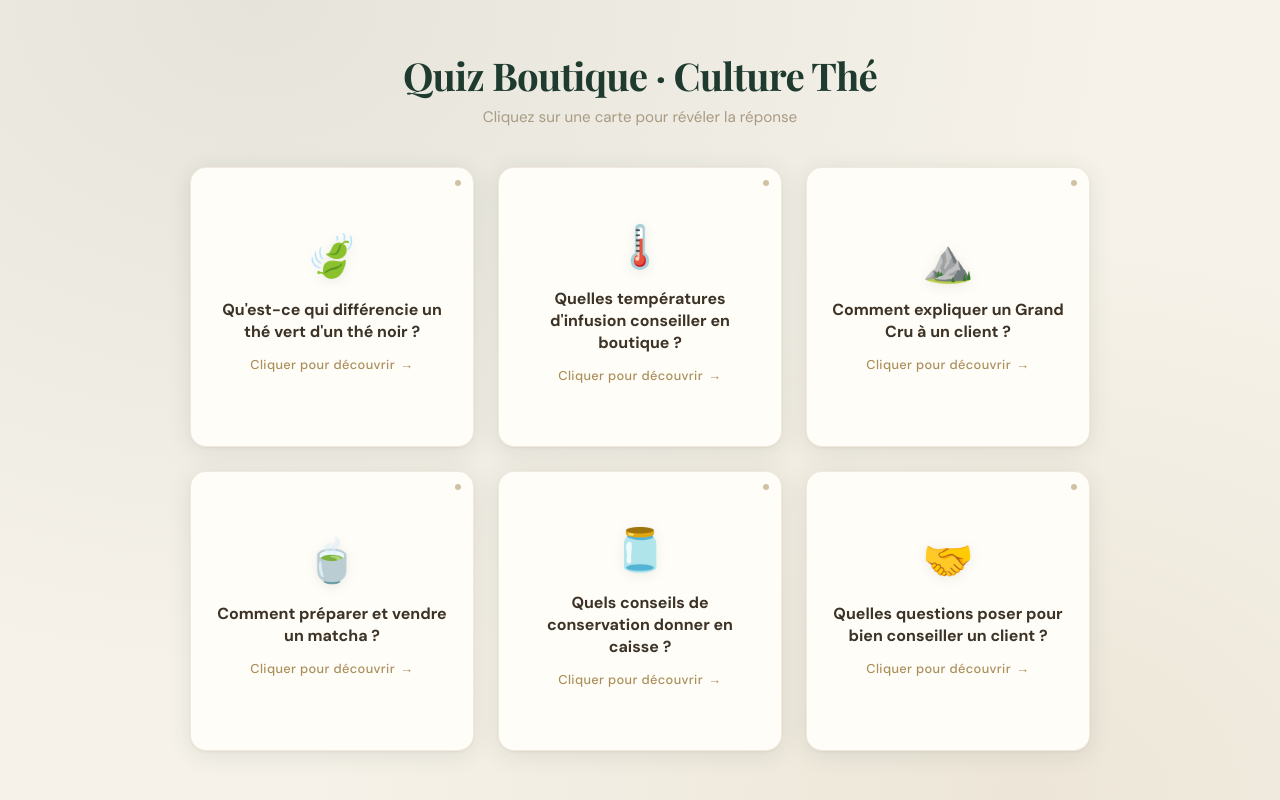
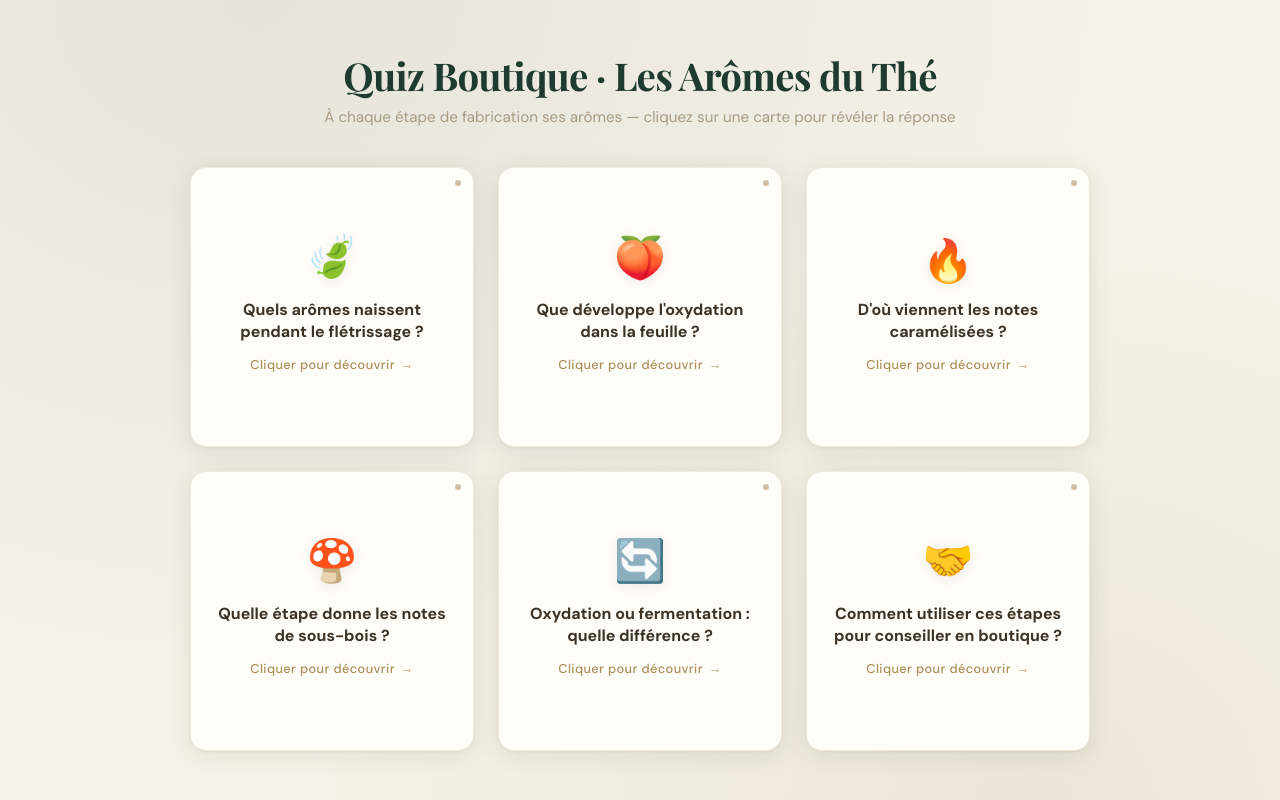
Before and after one commit to remivieu-ops/Flip-Card-2026, a plain HTML site: page Palais_des_thes/index.html in a window 1280 px wide. Drawn offline with nearby package versions, Linux system fonts and the light colour scheme.

Commit message:
Update index.html

```diff
--- a/Palais_des_thes/index.html
+++ b/Palais_des_thes/index.html
@@ -3,7 +3,7 @@
 <head>
 <meta charset="UTF-8">
 <meta name="viewport" content="width=device-width, initial-scale=1.0">
-<title>Flipcards - Palais des Thés</title>
+<title>Flipcards - Les arômes du thé | Palais des Thés</title>
 <link href="https://fonts.googleapis.com/css2?family=DM+Sans:wght@400;500;700&family=Playfair+Display:wght@600;700&display=swap" rel="stylesheet">
 <style>
   *,*::before,*::after{box-sizing:border-box;margin:0;padding:0}
@@ -222,8 +222,8 @@
 </style>
 </head>
 <body>
-<h1>Quiz Boutique &middot; Culture Thé</h1>
-<p class="subtitle">Cliquez sur une carte pour révéler la réponse</p>
+<h1>Quiz Boutique &middot; Les Arômes du Thé</h1>
+<p class="subtitle">À chaque étape de fabrication ses arômes &mdash; cliquez sur une carte pour révéler la réponse</p>
 
 <div class="grid">
   <!-- Card 1 -->
@@ -232,12 +232,12 @@
     <div class="card">
       <div class="card-face front">
         <div class="icon">🍃</div>
-        <div class="question">Qu'est-ce qui différencie un thé vert d'un thé noir ?</div>
+        <div class="question">Quels arômes naissent pendant le flétrissage ?</div>
         <span class="cta">Cliquer pour découvrir</span>
       </div>
       <div class="card-face back">
         <span class="answer-label">Réponse</span>
-        <p class="answer">Tous viennent du même arbuste, le <strong>Camellia sinensis</strong>. C'est le mode de fabrication qui change : le thé vert n'est <strong>pas oxydé</strong>, le thé noir l'est <strong>totalement</strong>. Entre les deux : l'oolong (oxydation partielle) et le thé sombre (oxydation + fermentation).</p>
+        <p class="answer">C'est l'étape des <strong>notes vertes</strong>, plus ou moins herbacées, et des <strong>notes florales fraîches</strong>. Les feuilles perdent leur humidité et s'assouplissent : les premiers composés aromatiques apparaissent.</p>
         <span class="click-back">↩ cliquer pour retourner</span>
       </div>
     </div>
@@ -248,13 +248,13 @@
   <label class="card-wrapper" for="c2">
     <div class="card">
       <div class="card-face front">
-        <div class="icon">🌡️</div>
-        <div class="question">Quelles températures d'infusion conseiller en boutique ?</div>
+        <div class="icon">🍑</div>
+        <div class="question">Que développe l'oxydation dans la feuille ?</div>
         <span class="cta">Cliquer pour découvrir</span>
       </div>
       <div class="card-face back">
         <span class="answer-label">Réponse</span>
-        <p class="answer">Repères simples : <strong>thé blanc et vert 70-80 °C</strong> (3 min), <strong>oolong 85-95 °C</strong>, <strong>thé noir et sombre 90-95 °C</strong> (3-5 min), <strong>infusions et rooibos 100 °C</strong> (5-7 min). Une eau trop chaude sur un thé vert = amertume garantie.</p>
+        <p class="answer">Les <strong>notes fruitées</strong> (fruits crus ou cuits), <strong>florales</strong> et <strong>épicées</strong> comme la cannelle. Plus l'oxydation est poussée, plus le profil s'éloigne du végétal et gagne en rondeur.</p>
         <span class="click-back">↩ cliquer pour retourner</span>
       </div>
     </div>
@@ -265,13 +265,13 @@
   <label class="card-wrapper" for="c3">
     <div class="card">
       <div class="card-face front">
-        <div class="icon">⛰️</div>
-        <div class="question">Comment expliquer un Grand Cru à un client ?</div>
+        <div class="icon">🔥</div>
+        <div class="question">D'où viennent les notes caramélisées ?</div>
         <span class="cta">Cliquer pour découvrir</span>
       </div>
       <div class="card-face back">
         <span class="answer-label">Réponse</span>
-        <p class="answer">Comme un grand vin : un thé <strong>rare, artisanal, issu d'un terroir d'exception</strong> et récolté en quantité limitée. Nos <strong>Chercheurs de Thé</strong> le sélectionnent directement chez le producteur. On le raconte par son origine, sa récolte et sa saison, pas seulement par son prix.</p>
+        <p class="answer">De la <strong>torréfaction</strong> : le contact prolongé avec une plaque en métal brûlante transforme les <strong>protéines et les sucres</strong> de la feuille et fait apparaître les <strong>notes caramélisées</strong>, grillées et gourmandes.</p>
         <span class="click-back">↩ cliquer pour retourner</span>
       </div>
     </div>
@@ -282,13 +282,13 @@
   <label class="card-wrapper" for="c4">
     <div class="card">
       <div class="card-face front">
-        <div class="icon">🍵</div>
-        <div class="question">Comment préparer et vendre un matcha ?</div>
+        <div class="icon">🍄</div>
+        <div class="question">Quelle étape donne les notes de sous-bois ?</div>
         <span class="cta">Cliquer pour découvrir</span>
       </div>
       <div class="card-face back">
         <span class="answer-label">Réponse</span>
-        <p class="answer">Poudre de thé vert japonais ombré, <strong>fouettée</strong> (chasen) dans une eau à <strong>70-80 °C</strong>, jamais bouillante. 1 g pour 7 cl en usucha. Ventes complémentaires naturelles : <strong>bol, fouet, cuillère</strong> et boîte hermétique pour préserver la couleur.</p>
+        <p class="answer">La <strong>fermentation</strong>. C'est à ce stade qu'apparaissent les <strong>notes animales, de sous-bois et de champignons</strong>, la signature des thés sombres, terreux et enveloppants.</p>
         <span class="click-back">↩ cliquer pour retourner</span>
       </div>
     </div>
@@ -299,13 +299,13 @@
   <label class="card-wrapper" for="c5">
     <div class="card">
       <div class="card-face front">
-        <div class="icon">🫙</div>
-        <div class="question">Quels conseils de conservation donner en caisse ?</div>
+        <div class="icon">🔄</div>
+        <div class="question">Oxydation ou fermentation : quelle différence ?</div>
         <span class="cta">Cliquer pour découvrir</span>
       </div>
       <div class="card-face back">
         <span class="answer-label">Réponse</span>
-        <p class="answer">Le thé craint <strong>l'air, la lumière, l'humidité, la chaleur et les odeurs</strong>. À garder dans une <strong>boîte hermétique et opaque</strong>, loin des épices et du café. Un thé vert se consomme idéalement dans l'année, un thé noir se garde plus longtemps.</p>
+        <p class="answer">Deux étapes distinctes, souvent confondues. L'<strong>oxydation</strong> amène le fruité, le floral et l'épicé. La <strong>fermentation</strong>, elle, pousse vers l'animal, le sous-bois et le champignon. Un thé sombre cumule les deux.</p>
         <span class="click-back">↩ cliquer pour retourner</span>
       </div>
     </div>
@@ -317,12 +317,12 @@
     <div class="card">
       <div class="card-face front">
         <div class="icon">🤝</div>
-        <div class="question">Quelles questions poser pour bien conseiller un client ?</div>
+        <div class="question">Comment utiliser ces étapes pour conseiller en boutique ?</div>
         <span class="cta">Cliquer pour découvrir</span>
       </div>
       <div class="card-face back">
         <span class="answer-label">Réponse</span>
-        <p class="answer">Trois questions suffisent : <strong>pour qui</strong> (soi, un cadeau), <strong>à quel moment</strong> (matin, après-midi, soir sans théine) et <strong>quels goûts</strong> (nature ou parfumé, doux ou corsé). Ensuite on fait sentir, on raconte l'origine, puis on propose le format : vrac, mousselines ou coffret.</p>
+        <p class="answer">On part de l'envie du client et on remonte à l'étape : « <strong>végétal, frais</strong> » → flétrissage marqué ; « <strong>fruité, épicé</strong> » → oxydation ; « <strong>grillé, caramel</strong> » → torréfaction ; « <strong>boisé, terreux</strong> » → fermentation. Raconter l'étape rend la dégustation concrète.</p>
         <span class="click-back">↩ cliquer pour retourner</span>
       </div>
     </div>
```
